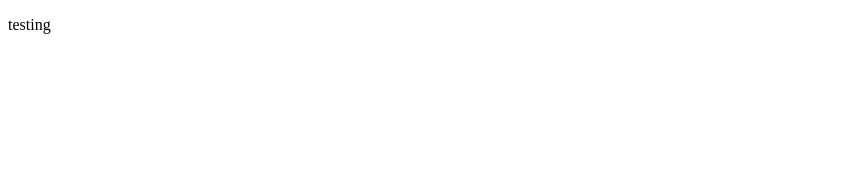
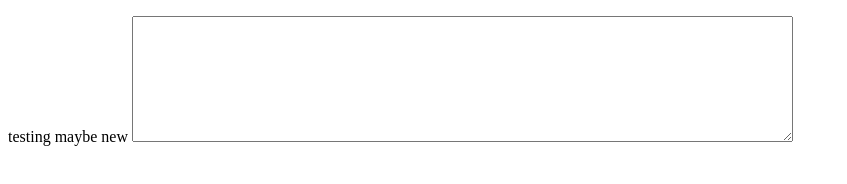
Before and after one commit to rburger27/gburger, a plain HTML site: page Testing folder/index.html in a window 1280 px wide. Shown: the whole page, without its empty margins (0-847 px from the left). Drawn offline with Linux system fonts and the light colour scheme.

Commit message:
testing 2

```diff
--- a/Testing folder/index.html
+++ b/Testing folder/index.html
@@ -6,7 +6,11 @@
   </head>
   <body>
     <p>
-      testing
+      testing maybe new <textarea name="
+
+
+
+      name" rows="8" cols="80"></textarea>
     </p>
   </body>
 </html>
```
